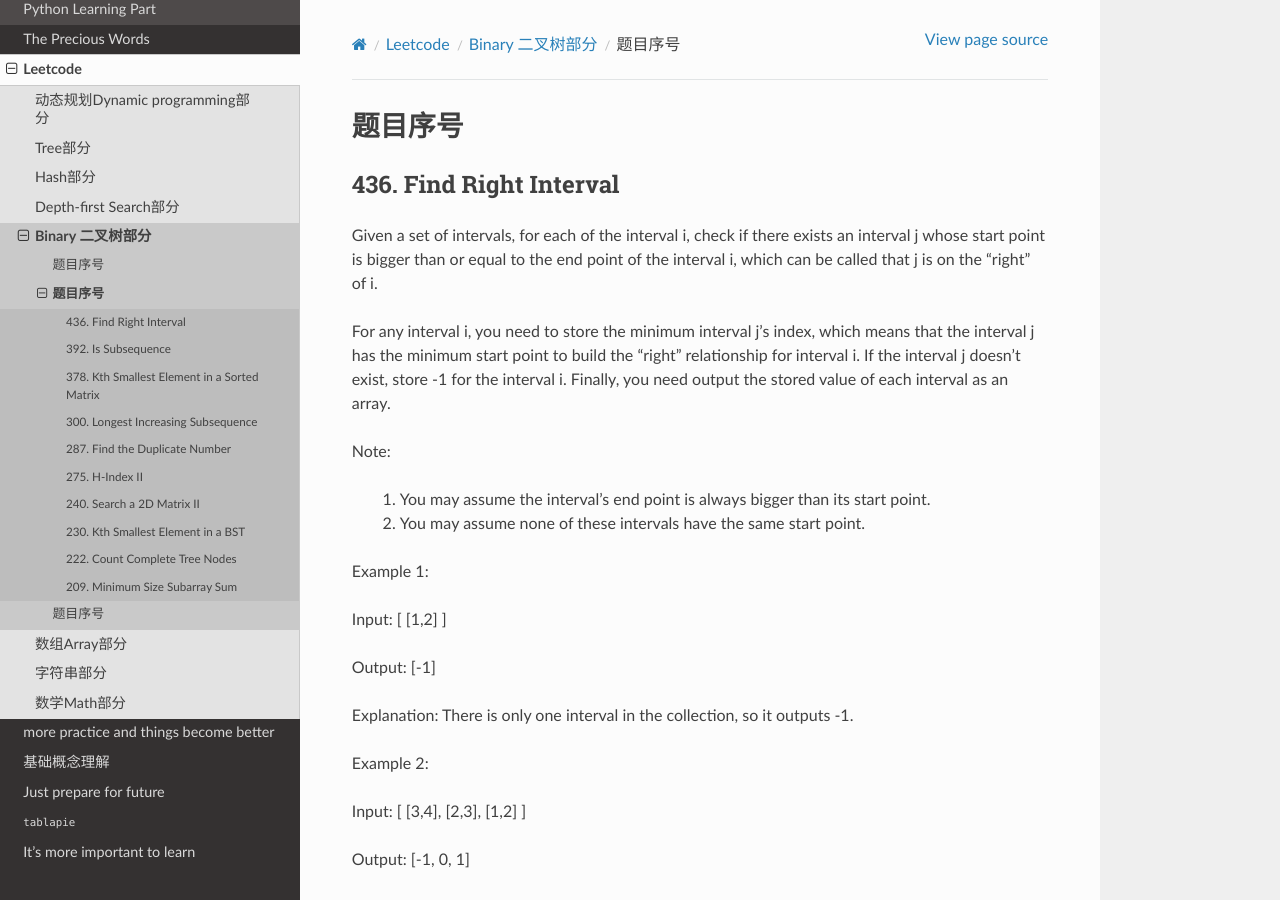
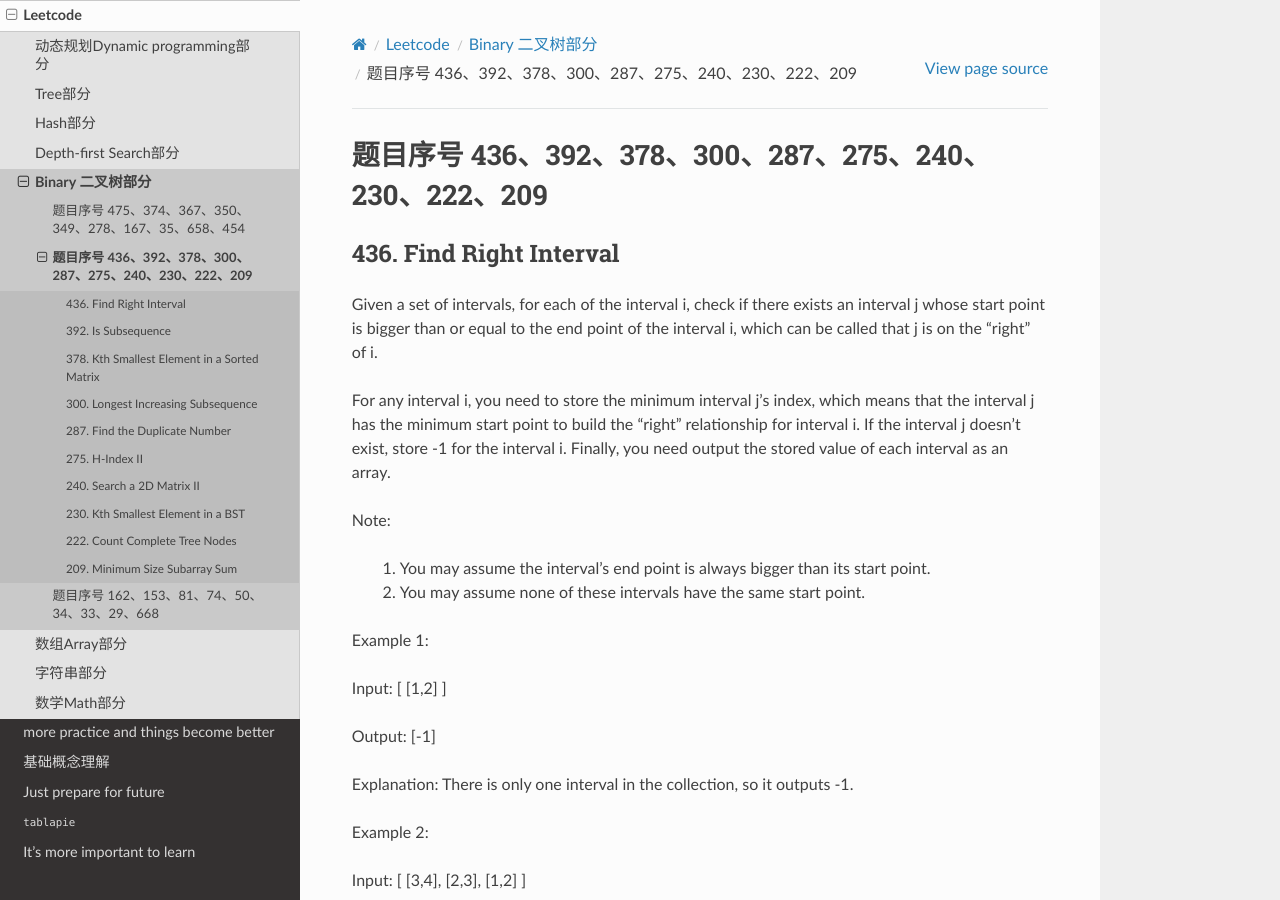
Before and after one commit to darcyWang/tianbao, a Sphinx documentation site: the page built from source/leetcode/binary/parttwo.rst, in a window 1280 px wide and 900 px high. Built offline with Sphinx 7.4.7 and the Read the Docs theme 2.0.0, drawn with Linux system fonts in a browser that asks for light colours.

Commit message:
Initial Commit

```diff
--- a/source/leetcode/binary/partone.rst
+++ b/source/leetcode/binary/partone.rst
@@ -1,4 +1,4 @@
-题目序号
+题目序号 475、374、367、350、349、278、167、35、658、454
 ============================================================
 
 
--- a/source/leetcode/binary/partthree.rst
+++ b/source/leetcode/binary/partthree.rst
@@ -1,4 +1,4 @@
-题目序号
+题目序号 162、153、81、74、50、34、33、29、668
 ============================================================
 
 
--- a/source/leetcode/binary/parttwo.rst
+++ b/source/leetcode/binary/parttwo.rst
@@ -1,10 +1,5 @@
-题目序号
+题目序号 436、392、378、300、287、275、240、230、222、209
 ============================================================
-
-
-
-
-
 
 
 436. Find Right Interval
```
